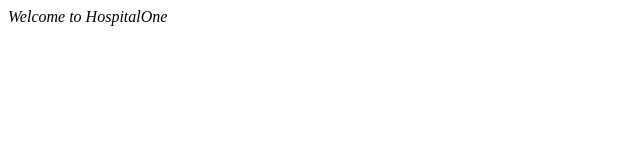
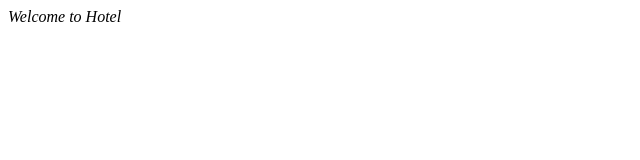
Before and after one commit to teeboat711/First, a plain HTML site: page index.html in a window 1280 px wide. Shown: the full height of the page, 0-640 px from the left. Drawn offline with Linux system fonts and the light colour scheme.

Commit message:
Update web page for hotel system

```diff
--- a/index.html
+++ b/index.html
@@ -1 +1 @@
-<i>Welcome to HospitalOne</i>
+<i>Welcome to Hotel</i>
```
